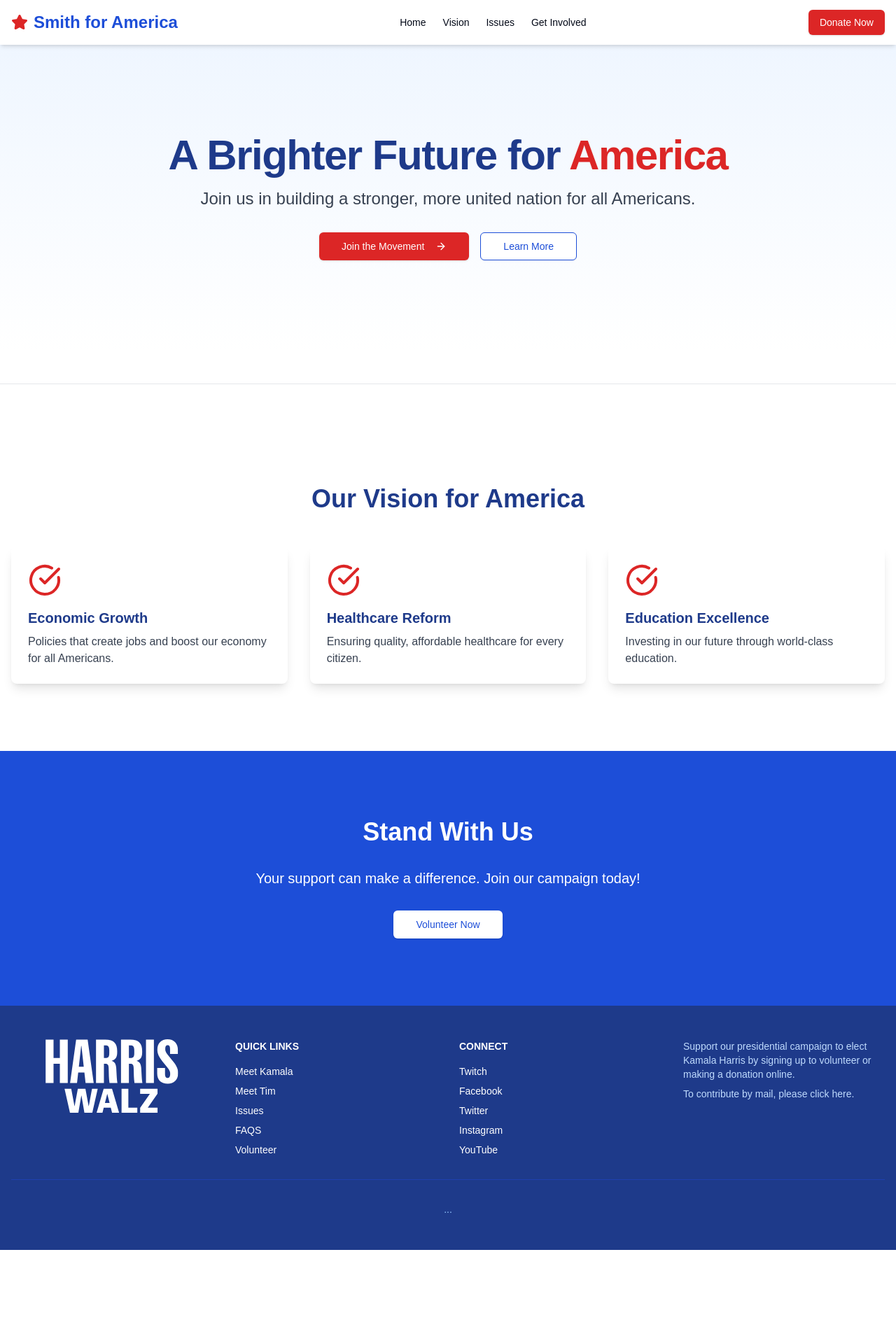
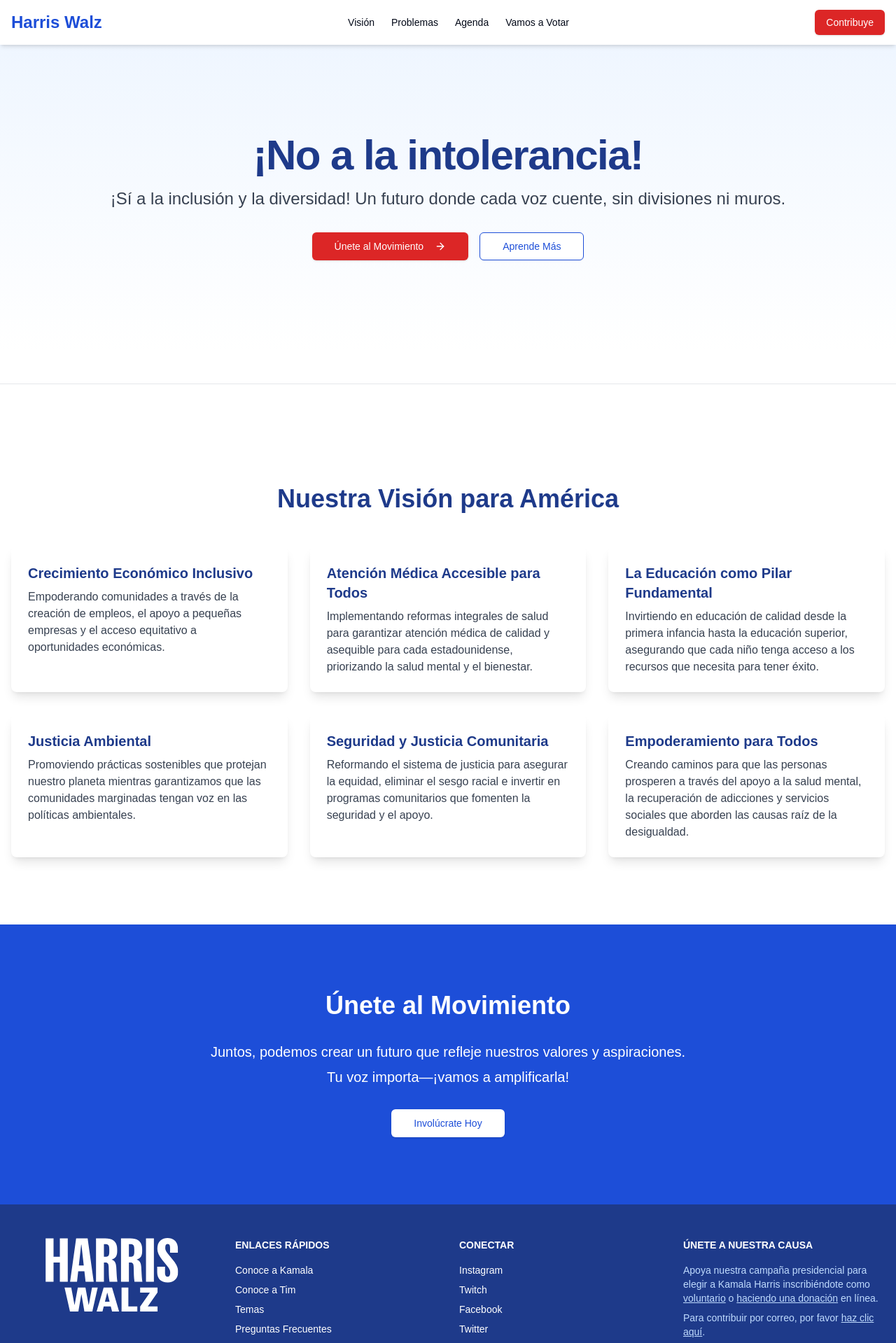
Before and after one commit to acidtib/cubanosportrump, a Next.js app: page / in a window 1280 px wide. Shown: the top 1919 px of the page at 70% size. Before the commit the page ends 1786 px from the top, so only its background shows below. Built offline with nearby package versions, Linux system fonts and the light colour scheme.

Commit message:
added copy

```diff
--- /dev/null
+++ b/components/footer.tsx
@@ -0,0 +1,48 @@
+'use client'
+
+import Image from "next/image"
+import HarrisWalz_Logo from "../public/HarrisWalz_Logo.svg"
+
+export function Footer() {
+  return (
+    <footer className="bg-blue-900 text-white">
+      <div className="container mx-auto px-4 py-12">
+        <div className="grid grid-cols-1 gap-8 md:grid-cols-4">
+          <div className="text-center">
+            <a href="https://kamalaharris.com/es/" target="_blank" rel="noopener noreferrer">
+              <Image src={HarrisWalz_Logo} alt="Harris Walz Logo" width={190} height={109} className="mx-auto" />
+            </a>
+          </div>
+          <div>
+            <h4 className="mb-4 text-sm font-semibold uppercase">Enlaces Rápidos</h4>
+            <ul className="space-y-2 text-sm">
+              <li><a href="https://kamalaharris.com/es/meet-kamala-harris/" target="_blank" className="hover:text-blue-300">Conoce a Kamala</a></li>
+              <li><a href="https://kamalaharris.com/es/meet-governor-tim-walz/" target="_blank" className="hover:text-blue-300">Conoce a Tim</a></li>
+              <li><a href="https://kamalaharris.com/es/issues/" target="_blank" className="hover:text-blue-300">Temas</a></li>
+              <li><a href="https://kamalaharris.com/es/faqs/" target="_blank" className="hover:text-blue-300">Preguntas Frecuentes</a></li>
+              <li><a href="https://go.kamalaharris.com/es/" target="_blank" className="hover:text-blue-300">Voluntario</a></li>
+            </ul>
+          </div>
+          <div>
+            <h4 className="mb-4 text-sm font-semibold uppercase">Conectar</h4>
+            <ul className="space-y-2 text-sm">
+              <li><a href="https://www.instagram.com/kamalaharris/" target="_blank" className="hover:text-blue-300">Instagram</a></li>
+              <li><a href="https://www.twitch.tv/kamalaharris" target="_blank" className="hover:text-blue-300">Twitch</a></li>
+              <li><a href="https://www.facebook.com/KamalaHarris/" target="_blank" className="hover:text-blue-300">Facebook</a></li>
+              <li><a href="https://x.com/kamalaharris" target="_blank" className="hover:text-blue-300">Twitter</a></li>
+              <li><a href="https://www.youtube.com/@kamalaharris" target="_blank" className="hover:text-blue-300">YouTube</a></li>
+            </ul>
+          </div>
+          <div>
+            <h4 className="mb-4 text-sm font-semibold uppercase">Únete a Nuestra Causa</h4>
+            <p className="text-sm text-blue-200">Apoya nuestra campaña presidencial para elegir a Kamala Harris inscribiéndote como <a href="https://go.kamalaharris.com/es/" target="_blank" className="underline">voluntario</a> o <a href="https://secure.actblue.com/donate/web-es" target="_blank" className="underline">haciendo una donación</a> en línea.</p>
+            <p className="mt-2 text-sm text-blue-200">Para contribuir por correo, por favor <a href="https://kamalaharris.com/es/donate-by-mail/" target="_blank" className="underline">haz clic aquí</a>.</p>
+          </div>
+        </div>
+        <div className="mt-8 border-t border-blue-800 pt-8 text-center">
+          <p className="text-sm text-blue-300">...</p>
+        </div>
+      </div>
+    </footer>
+  );
+}
--- /dev/null
+++ b/components/header.tsx
@@ -0,0 +1,63 @@
+'use client'
+
+import { Button } from "@/components/ui/button"
+import { Menu, X} from "lucide-react"
+import { useState } from "react"
+
+
+export function Header() {
+  const [isMenuOpen, setIsMenuOpen] = useState(false)
+
+  return (
+    <header className="sticky top-0 z-50 bg-white shadow-md">
+      <div className="container mx-auto flex h-16 items-center justify-between px-4">
+        <a href="https://cubanosportrump.com" className="flex items-center text-2xl font-bold text-blue-700">
+          Harris Walz
+        </a>
+        <nav className="hidden space-x-6 md:block">
+          <a href="https://kamalaharris.com/es/" target="_blank" className="text-sm font-medium hover:text-blue-700">
+            Visión
+          </a>
+          <a href="https://kamalaharris.com/es/issues/" target="_blank" className="text-sm font-medium hover:text-blue-700">
+            Problemas
+          </a>
+          <a href="https://kamalaharris.com/es/agenda/" target="_blank" className="text-sm font-medium hover:text-blue-700">
+            Agenda
+          </a>
+          <a href="https://iwillvote.com/?lang=es" target="_blank" className="text-sm font-medium hover:text-blue-700">
+            Vamos a Votar
+          </a>
+        </nav>
+        <a href="https://secure.actblue.com/donate/web-es" target="_blank">
+          <Button className="hidden bg-red-600 text-white hover:bg-red-700 md:inline-flex">
+            Contribuye
+          </Button>
+        </a>
+        <button className="md:hidden" onClick={() => setIsMenuOpen(!isMenuOpen)}>
+          {isMenuOpen ? <X className="h-6 w-6" /> : <Menu className="h-6 w-6" />}
+        </button>
+      </div>
+      {isMenuOpen && (
+        <nav className="container mx-auto space-y-4 px-4 pb-4 md:hidden">
+          <a href="https://kamalaharris.com/es/" target="_blank" className="block text-sm font-medium hover:text-blue-700">
+            Visión
+          </a>
+          <a href="https://kamalaharris.com/es/issues/" target="_blank" className="block text-sm font-medium hover:text-blue-700">
+            Problemas
+          </a>
+          <a href="https://kamalaharris.com/es/agenda/" target="_blank" className="block text-sm font-medium hover:text-blue-700">
+            Agenda
+          </a>
+          <a href="https://iwillvote.com/?lang=es" target="_blank" className="block text-sm font-medium hover:text-blue-700">
+            Vamos a Votar
+          </a>
+          <a href="https://secure.actblue.com/donate/web-es" target="_blank">
+            <Button className="w-full bg-red-600 text-white hover:bg-red-700">
+              Contribuye
+            </Button>
+          </a>
+        </nav>
+      )}
+    </header>
+  )
+}
--- a/components/landing-page.tsx
+++ b/components/landing-page.tsx
@@ -1,102 +1,111 @@
 'use client'
 
+import React, { useState, useEffect } from 'react';
+
 import { Button } from "@/components/ui/button"
-import { ArrowRight, CheckCircle, Menu, X, Star } from "lucide-react"
-import { useState } from "react"
+import { ArrowRight } from "lucide-react"
 
-import Image from "next/image"
-import HarrisWalz_Logo from "../public/HarrisWalz_Logo.svg"
+import { Header } from "./header"
+import { Footer } from "./footer"
 
 export function LandingPageComponent() {
-  const [isMenuOpen, setIsMenuOpen] = useState(false)
+
+  const impactfulMessages = [
+    {
+      title: "¡Por la libertad que luchamos! ¡No a Trump!",
+      content: "Un paso atrás para nuestra libertad, un salto hacia la división. Juntos, forjemos un camino hacia la justicia y la igualdad."
+    },
+    {
+      title: "¡Libertad sí, Trump no!",
+      content: "Por un futuro mejor para nuestra nación, donde todos sean escuchados y respetados."
+    },
+    {
+      title: "¡No a la intolerancia!",
+      content: "¡Sí a la inclusión y la diversidad! Un futuro donde cada voz cuente, sin divisiones ni muros."
+    },
+    {
+      title: "¡Unidos por la esperanza!",
+      content: "Construyamos un mañana lleno de oportunidades para todos, donde la solidaridad sea nuestra guía."
+    },
+    {
+      title: "¡Por la soberanía que defendemos!",
+      content: "Levantemos nuestras voces contra la opresión y trabajemos por un país que abrace su diversidad."
+    }
+  ];
+
+  const [message, setMessage] = useState({ title: '', content: '' });
+
+  useEffect(() => {
+    const randomMessage = impactfulMessages[Math.floor(Math.random() * impactfulMessages.length)];
+    setMessage(randomMessage);
+  }, []);
 
   return (
     <div className="flex min-h-screen flex-col bg-white">
-      <header className="sticky top-0 z-50 bg-white shadow-md">
-        <div className="container mx-auto flex h-16 items-center justify-between px-4">
-          <a href="#" className="flex items-center text-2xl font-bold text-blue-700">
-            <Star className="mr-2 h-6 w-6 fill-current text-red-600" />
-            <span>Smith for America</span>
-          </a>
-          <nav className="hidden space-x-6 md:block">
-            <a href="#" className="text-sm font-medium hover:text-blue-700">
-              Home
-            </a>
-            <a href="#" className="text-sm font-medium hover:text-blue-700">
-              Vision
-            </a>
-            <a href="#" className="text-sm font-medium hover:text-blue-700">
-              Issues
-            </a>
-            <a href="#" className="text-sm font-medium hover:text-blue-700">
-              Get Involved
-            </a>
-          </nav>
-          <a href="https://secure.actblue.com/donate/drc-hvf-web" target="_blank">
-            <Button className="hidden bg-red-600 text-white hover:bg-red-700 md:inline-flex">
-              Donate Now
-            </Button>
-          </a>
-          <button className="md:hidden" onClick={() => setIsMenuOpen(!isMenuOpen)}>
-            {isMenuOpen ? <X className="h-6 w-6" /> : <Menu className="h-6 w-6" />}
-          </button>
-        </div>
-        {isMenuOpen && (
-          <nav className="container mx-auto space-y-4 px-4 pb-4 md:hidden">
-            <a href="#" className="block text-sm font-medium hover:text-blue-700">
-              Home
-            </a>
-            <a href="#" className="block text-sm font-medium hover:text-blue-700">
-              Vision
-            </a>
-            <a href="#" className="block text-sm font-medium hover:text-blue-700">
-              Issues
-            </a>
-            <a href="#" className="block text-sm font-medium hover:text-blue-700">
-              Get Involved
-            </a>
-            <Button className="w-full bg-red-600 text-white hover:bg-red-700">
-              Donate Now
-            </Button>
-          </nav>
-        )}
-      </header>
+
+      <Header />
 
       <main>
         <section className="bg-gradient-to-b from-blue-50 to-white">
           <div className="container mx-auto px-4 py-16 text-center md:py-32">
             <h1 className="mb-4 text-4xl font-bold tracking-tight text-blue-900 md:text-6xl">
-              A Brighter Future for <span className="text-red-600">America</span>
+              {message.title}
             </h1>
             <p className="mb-8 text-xl text-gray-700 md:text-2xl">
-              Join us in building a stronger, more united nation for all Americans.
+              {message.content}
             </p>
             <div className="flex flex-col items-center justify-center space-y-4 md:flex-row md:space-x-4 md:space-y-0">
-              <Button size="lg" className="w-full bg-red-600 text-white hover:bg-red-700 md:w-auto">
-                Join the Movement
-                <ArrowRight className="ml-2 h-4 w-4" />
-              </Button>
-              <Button size="lg" variant="outline" className="w-full border-blue-700 text-blue-700 hover:bg-blue-50 md:w-auto">
-                Learn More
-              </Button>
+              <a href="https://iwillvote.com/?lang=es" target="_blank">
+                <Button size="lg" className="w-full bg-red-600 text-white hover:bg-red-700 md:w-auto">
+                  Únete al Movimiento
+                  <ArrowRight className="ml-2 h-4 w-4" />
+                </Button>
+              </a>
+              <a href="https://kamalaharris.com/es/" target="_blank">
+                <Button size="lg" variant="outline" className="w-full border-blue-700 text-blue-700 hover:bg-blue-50 md:w-auto">
+                  Aprende Más
+                </Button>
+              </a>
             </div>
           </div>
         </section>
+
         <hr className="border-gray-200 my-8 md:my-12" />
+
         <section className="py-16 md:py-24">
           <div className="container mx-auto px-4">
-            <h2 className="mb-12 text-center text-3xl font-bold text-blue-900 md:text-4xl">Our Vision for America</h2>
+            <h2 className="mb-12 text-center text-3xl font-bold text-blue-900 md:text-4xl">Nuestra Visión para América</h2>
             <div className="grid gap-8 md:grid-cols-3">
               {[
-                { title: "Economic Growth", description: "Policies that create jobs and boost our economy for all Americans." },
-                { title: "Healthcare Reform", description: "Ensuring quality, affordable healthcare for every citizen." },
-                { title: "Education Excellence", description: "Investing in our future through world-class education." },
+                {
+                  title: "Crecimiento Económico Inclusivo",
+                  description: "Empoderando comunidades a través de la creación de empleos, el apoyo a pequeñas empresas y el acceso equitativo a oportunidades económicas."
+                },
+                {
+                  title: "Atención Médica Accesible para Todos",
+                  description: "Implementando reformas integrales de salud para garantizar atención médica de calidad y asequible para cada estadounidense, priorizando la salud mental y el bienestar."
+                },
+                {
+                  title: "La Educación como Pilar Fundamental",
+                  description: "Invirtiendo en educación de calidad desde la primera infancia hasta la educación superior, asegurando que cada niño tenga acceso a los recursos que necesita para tener éxito."
+                },
+                {
+                  title: "Justicia Ambiental",
+                  description: "Promoviendo prácticas sostenibles que protejan nuestro planeta mientras garantizamos que las comunidades marginadas tengan voz en las políticas ambientales."
+                },
+                {
+                  title: "Seguridad y Justicia Comunitaria",
+                  description: "Reformando el sistema de justicia para asegurar la equidad, eliminar el sesgo racial e invertir en programas comunitarios que fomenten la seguridad y el apoyo."
+                },
+                {
+                  title: "Empoderamiento para Todos",
+                  description: "Creando caminos para que las personas prosperen a través del apoyo a la salud mental, la recuperación de adicciones y servicios sociales que aborden las causas raíz de la desigualdad."
+                },
               ].map((feature, index) => (
                 <div
                   key={index}
                   className="rounded-lg bg-white p-6 shadow-lg transition-transform hover:scale-105"
                 >
-                  <CheckCircle className="mb-4 h-12 w-12 text-red-600" />
                   <h3 className="mb-2 text-xl font-semibold text-blue-900">{feature.title}</h3>
                   <p className="text-gray-700">{feature.description}</p>
                 </div>
@@ -104,58 +113,28 @@
             </div>
           </div>
         </section>
+
+
         <section className="bg-blue-700 py-16 text-white md:py-24">
           <div className="container mx-auto px-4 text-center">
-            <h2 className="mb-8 text-3xl font-bold md:text-4xl">Stand With Us</h2>
-            <p className="mb-8 text-xl">Your support can make a difference. Join our campaign today!</p>
-            <a href="https://go.kamalaharris.com" target="_blank" rel="noopener noreferrer" className="block">
+            <h2 className="mb-8 text-3xl font-bold md:text-4xl">Únete al Movimiento</h2>
+            <p className="mb-2 text-xl">
+              Juntos, podemos crear un futuro que refleje nuestros valores y aspiraciones.
+            </p>
+            <p className="mb-8 text-xl">
+              Tu voz importa—¡vamos a amplificarla!
+            </p>
+            <a href="https://go.kamalaharris.com/es/" target="_blank" rel="noopener noreferrer" className="block">
               <Button size="lg" className="bg-white text-blue-700 hover:bg-gray-100">
-                Volunteer Now
+                Involúcrate Hoy
               </Button>
             </a>
           </div>
         </section>
+
       </main>
 
-      <footer className="bg-blue-900 text-white">
-        <div className="container mx-auto px-4 py-12">
-          <div className="grid grid-cols-1 gap-8 md:grid-cols-4">
-            <div className="text-center">
-              <a href="https://kamalaharris.com/" target="_blank" rel="noopener noreferrer">
-                <Image src={HarrisWalz_Logo} alt="Harris Walz Logo" width={190} height={109} className="mx-auto" />
-              </a>
-            </div>
-            <div>
-              <h4 className="mb-4 text-sm font-semibold uppercase">Quick Links</h4>
-              <ul className="space-y-2 text-sm">
-                <li><a href="https://kamalaharris.com/meet-kamala-harris/" target="_blank" className="hover:text-blue-300">Meet Kamala</a></li>
-                <li><a href="https://kamalaharris.com/meet-tim-walz/" target="_blank" className="hover:text-blue-300">Meet Tim</a></li>
-                <li><a href="https://kamalaharris.com/issues/" target="_blank" className="hover:text-blue-300">Issues</a></li>
-                <li><a href="https://kamalaharris.com/faqs/" target="_blank" className="hover:text-blue-300">FAQS</a></li>
-                <li><a href="https://go.kamalaharris.com" target="_blank" className="hover:text-blue-300">Volunteer</a></li>
-              </ul>
-            </div>
-            <div>
-              <h4 className="mb-4 text-sm font-semibold uppercase">Connect</h4>
-              <ul className="space-y-2 text-sm">
-                <li><a href="https://www.twitch.tv/kamalaharris" target="_blank" className="hover:text-blue-300">Twitch</a></li>
-                <li><a href="https://www.facebook.com/KamalaHarris/" target="_blank" className="hover:text-blue-300">Facebook</a></li>
-                <li><a href="https://x.com/kamalaharris" target="_blank" className="hover:text-blue-300">Twitter</a></li>
-                <li><a href="https://www.instagram.com/kamalaharris/" target="_blank" className="hover:text-blue-300">Instagram</a></li>
-                <li><a href="https://www.youtube.com/@kamalaharris" target="_blank" className="hover:text-blue-300">YouTube</a></li>
-              </ul>
-            </div>
-            <div>
-              {/* <h4 className="mb-4 text-sm font-semibold uppercase">Contact</h4> */}
-              <p className="text-sm text-blue-200">Support our presidential campaign to elect Kamala Harris by signing up to <a href="https://go.kamalaharris.com/" target="_blank" className="">volunteer</a> or <a href="https://secure.actblue.com/donate/drc-hvf-web" target="_blank" className="">making a donation</a> online.</p>
-              <p className="mt-2 text-sm text-blue-200">To contribute by mail, please <a href="https://kamalaharris.com/donate-by-mail/" target="_blank">click here</a>.</p>
-            </div>
-          </div>
-          <div className="mt-8 border-t border-blue-800 pt-8 text-center">
-            <p className="text-sm text-blue-300">...</p>
-          </div>
-        </div>
-      </footer>
+      <Footer />
     </div>
   )
 }
```
